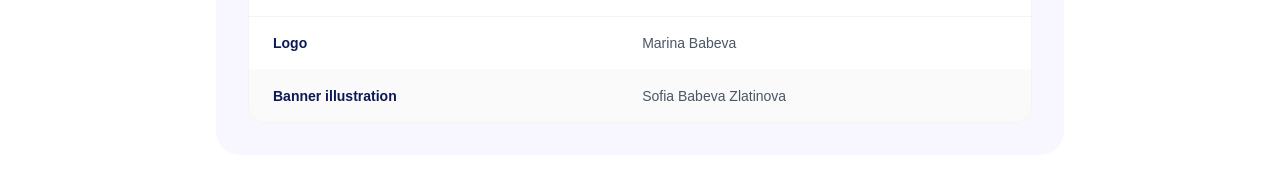
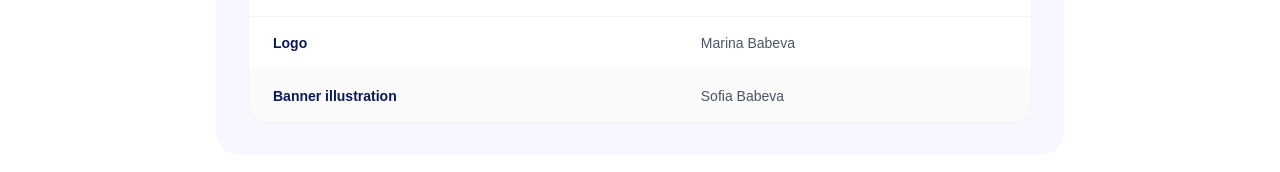
Before and after one commit to ZeppaVentures/Relocate2Day, a Next.js app: page /image-credits in a window 1280 px wide. Shown: the part 1280-1452 px from the top of the page. Built offline with nearby package versions, Linux system fonts and the light colour scheme.

Commit message:
Add Sofia Babeva banner illustration to homepage

```diff
--- a/app/image-credits/page.tsx
+++ b/app/image-credits/page.tsx
@@ -105,7 +105,7 @@
                 </tr>
                 <tr className="bg-[#fafafa]">
                   <td className="px-6 py-4 font-semibold">Banner illustration</td>
-                  <td className="px-6 py-4 text-gray-600">Sofia Babeva Zlatinova</td>
+                  <td className="px-6 py-4 text-gray-600">Sofia Babeva</td>
                 </tr>
               </tbody>
             </table>
```
Also changed, not shown: public/SofiaBannerRelocate2day.png (added), public/images/banner-illustration.png (added).
